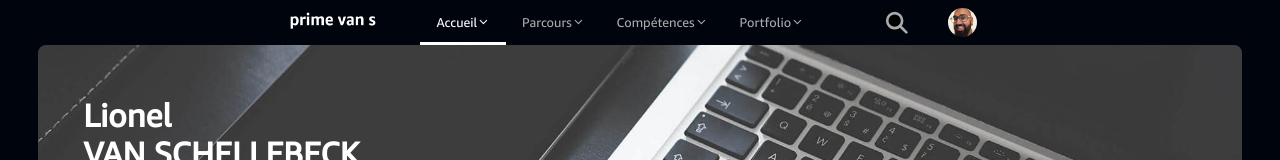
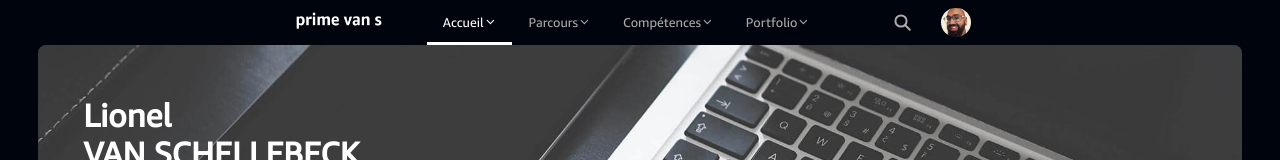
Before and after one commit to LionelVanS/amazing-prime-van-s, a Next.js app: page / in a window 1280 px wide. Shown: the top 160 px of the page. Built offline with nearby package versions, Linux system fonts and the light colour scheme.

Commit message:
updating size and position

```diff
--- a/src/components/Icons/SearchIcon.jsx
+++ b/src/components/Icons/SearchIcon.jsx
@@ -6,14 +6,13 @@ export default function SearchIcon() {
          <SearchIconDiv>
             <svg
                xmlns="http://www.w3.org/2000/svg"
-               fill=""
                viewBox="0 0 24 24"
                strokeWidth="2.5"
                stroke="#aaaaaa"
                strokeLinecap="round"
             >
-               <path stroke="none" d="M0 0h24v24H0z" fill="none" />
-               <circle cx="10" cy="10" r="7" />
+               <path stroke="none" fill="none" d="M0 0h24v24H0z" />
+               <circle cx="10" cy="10" r="7" fill="none" />
                <line x1="21" y1="21" x2="15" y2="15" />
             </svg>
          </SearchIconDiv>
@@ -27,12 +26,12 @@ const SearchIconDiv = styled.div`
    display: flex;
    align-items: center;
    justify-content: center;
-   margin: 0 1vw 0 4vw;
+   margin-left: 4vw;
    cursor: pointer;
    :hover {
       background-color: #191e25;
    }
    svg {
-      width: 2vw;
+      width: 1.5vw;
    }
 `;
```
